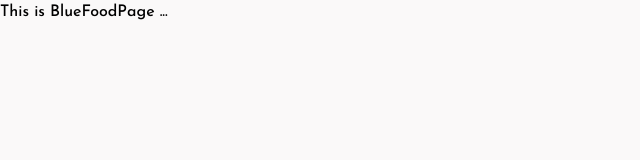
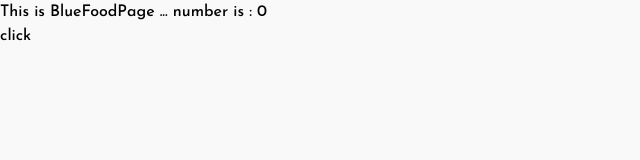
Before and after one commit to Abolfazl181920/Food-Delivery, a React (Create React App) app: page /bluefoodGift in a window 1280 px wide. Shown: the top 160 px of the page, without its empty margins (0-640 px from the left). Built offline with nearby package versions, Linux system fonts and the light colour scheme.

Commit message:
create random number

```diff
--- a/src/pages/BlueFoodPage.js
+++ b/src/pages/BlueFoodPage.js
@@ -1,7 +1,23 @@
+import { useState } from 'react'
+
 const BlueFoodPage = () => {
+
+    const [ randomNumber, setRandomNumber ] = useState(0)
+
+    const randomNumberRange = (min, max) => {
+        return Math.floor(Math.random() * (max - min + 1)) + min
+    }
+
+    const handleClick = () => {
+        setRandomNumber(randomNumberRange(200, 700))
+    }
+
     return (
         <div>
             This is BlueFoodPage ...
+            number is : {randomNumber}
+            <br/>
+            <button onClick={handleClick}>click</button>
         </div>
     )
 }
```
